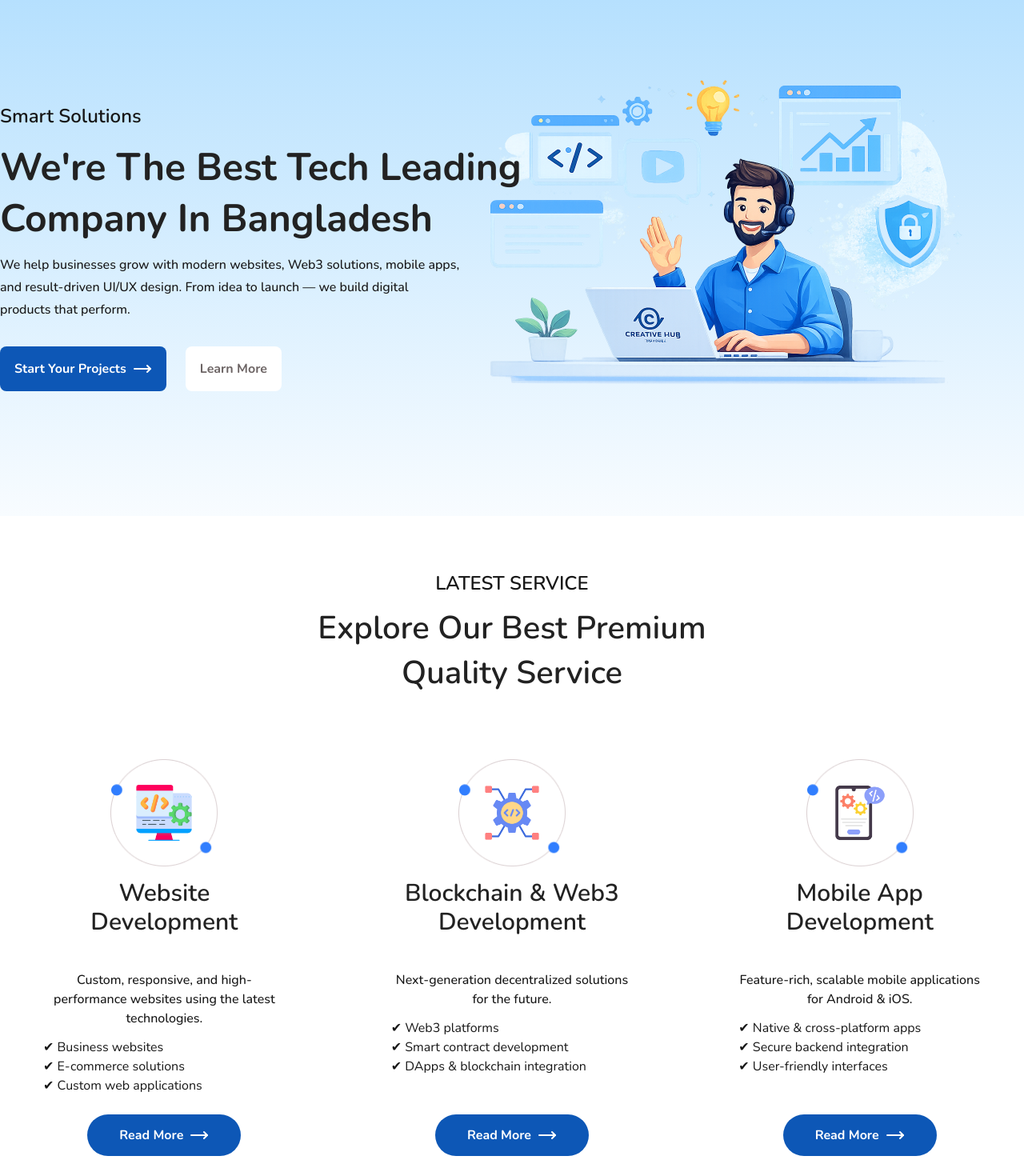
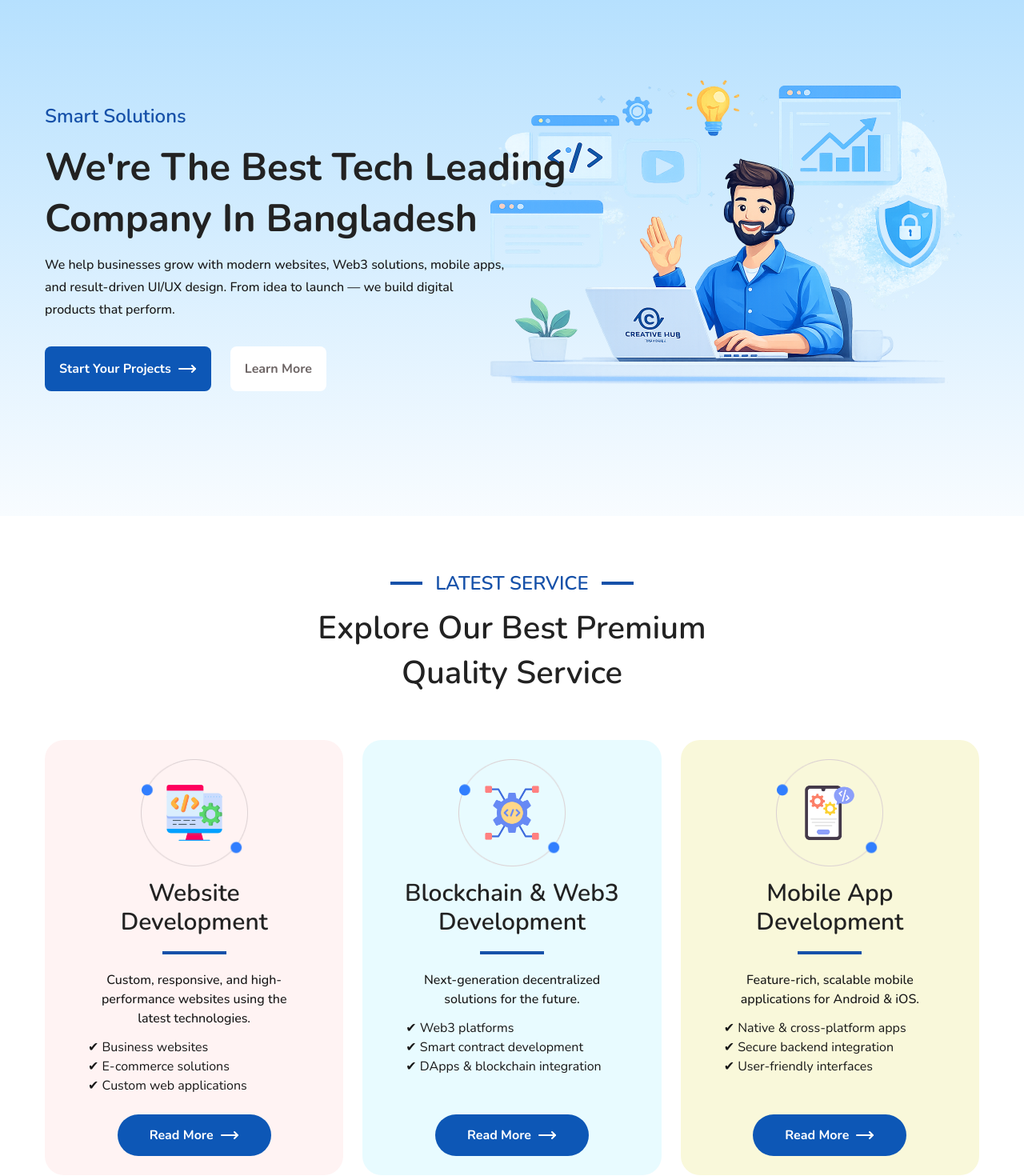
Before and after one commit to ariful97768/Creative-Hub-Portfolio, a Next.js app: page / in a window 1280 px wide. Shown: the part 120-1590 px from the top of the page at 80% size. Built offline with nearby package versions, Linux system fonts and the light colour scheme.

Commit message:
Updated max width, padding and color scheme

```diff
--- a/src/components/header.tsx
+++ b/src/components/header.tsx
@@ -7,7 +7,7 @@ import Button from "./ui/button";
 export default function Header() {
   return (
     <nav className="sticky top-0 z-50 w-full bg-white">
-      <div className="max-w-7xl mx-auto flex py-3 items-center justify-between px-10">
+      <div className="max-w-360 mx-auto flex py-3 items-center justify-between px-10">
         {/* Logo */}
         <div>
           <Link href={"/"}>
@@ -18,32 +18,32 @@ export default function Header() {
         <div>
           <ul className="flex items-center gap-8 text-xl font-semibold">
             <li>
-              <Link className="hover:text-blue-light" href="/">
+              <Link className="hover:text-primary" href="/">
                 Home
               </Link>
             </li>
             <li>
-              <Link className="hover:text-blue-light" href="/#about">
+              <Link className="hover:text-primary" href="/#about">
                 About
               </Link>
             </li>
             <li>
-              <Link className="hover:text-blue-light" href="/#services">
+              <Link className="hover:text-primary" href="/#services">
                 Services
               </Link>
             </li>
             <li>
-              <Link className="hover:text-blue-light" href="/#projects">
+              <Link className="hover:text-primary" href="/#projects">
                 Client Projects
               </Link>
             </li>
             <li>
-              <Link className="hover:text-blue-light" href="/#team">
+              <Link className="hover:text-primary" href="/#team">
                 Our Team
               </Link>
             </li>
             <li>
-              <Link className="hover:text-blue-light" href="/#contact">
+              <Link className="hover:text-primary" href="/#contact">
                 Contact Us
               </Link>
             </li>
--- a/src/components/hero.tsx
+++ b/src/components/hero.tsx
@@ -6,10 +6,10 @@ import Link from "next/link";
 export default function Hero() {
   return (
     <section className="flex items-center bg-linear-to-b from-bgGradient to-[#C3E5FE57]/34 w-full">
-      <div className="relative w-full py-20 max-w-7xl mx-auto flex justify-end">
-        <div className="absolute top-1/2 -translate-y-1/2 space-y-8 w-2/3 left-0">
+      <div className="relative w-full py-20 max-w-360 mx-auto flex justify-end">
+        <div className="absolute top-1/2 -translate-y-1/2 px-14 space-y-8 w-2/3 left-0">
           <div>
-            <h3 className="text-2xl font-semibold text-blue-light">
+            <h3 className="text-2xl font-semibold text-primary">
               Smart Solutions
             </h3>
             <h1 className="text-5xl pt-4 pb-3 leading-16 font-bold text-dark">
--- a/src/components/service-card.tsx
+++ b/src/components/service-card.tsx
@@ -18,7 +18,8 @@ export default function ServiceCard({
 }) {
   return (
     <div
-      className={`px-3.5 max-w-106 py-6 text-center rounded-3xl bg-[${bgColor}] flex flex-col items-center justify-center`}
+      style={{ backgroundColor: bgColor }}
+      className={`px-3.5 max-w-106 py-6 text-center rounded-3xl flex flex-col items-center justify-center`}
     >
       <div className="flex flex-col items-center justify-center gap-4 max-w-72 mx-auto">
         <div
@@ -33,7 +34,7 @@ export default function ServiceCard({
           {title}
         </h3>
       </div>
-      <span className={`mt-4.5 mb-5 px-10 py-0.5 bg-blue-light `}></span>
+      <span className={`mt-4.5 mb-5 px-10 py-0.5 bg-primary`}></span>
       <div className="space-y-3 grow px-10">
         <p className="font-medium">{text}</p>
         <ul className="text-start">
--- a/src/components/services.tsx
+++ b/src/components/services.tsx
@@ -8,7 +8,7 @@ import icon5 from "@/assets/icon-5.png";
 import icon6 from "@/assets/icon-6.png";
 export default function Services() {
   return (
-    <section className="pb-20 pt-17">
+    <section className="pb-20 px-14 pt-17">
       <SectionTitle
         align="center"
         heading="Explore Our Best Premium Quality Service"
--- a/src/components/ui/button.tsx
+++ b/src/components/ui/button.tsx
@@ -5,15 +5,23 @@ export default function Button({
   variant,
 }: {
   children: Readonly<ReactNode>;
-  variant: "primary" | "secondary"|"rounded";
+  variant: "primary" | "secondary" | "rounded" | "action";
 }) {
   const classNames = {
     primary:
       "flex items-center gap-2 px-4.5 py-4 rounded-lg font-bold bg-accent text-white",
     secondary:
       "flex items-center gap-2 px-4.5 py-4 rounded-lg font-bold bg-white text-[#6D6565]",
-   rounded:
+    rounded:
       "flex items-center gap-2 px-10 py-3.5 rounded-full font-bold bg-accent text-white",
+    action:
+      "flex items-center gap-2 px-9 py-3 rounded-full text-lg font-semibold bg-[#03255A] text-white",
   };
-  return <button className={`${classNames[variant]} group hover:cursor-pointer active:scale-97 transition duration-300`}>{children}</button>;
+  return (
+    <button
+      className={`${classNames[variant]}  group hover:cursor-pointer active:scale-97 transition duration-300`}
+    >
+      {children}
+    </button>
+  );
 }
--- a/src/components/ui/section-title.tsx
+++ b/src/components/ui/section-title.tsx
@@ -9,26 +9,26 @@ export default function SectionTitle({
 }) {
   return (
     <div
-      className={`${align === "left" ? "" : "text-center mx-auto"} space-y-3 max-w-max`}
+      className={`${align === "left" ? "" : "text-center mx-auto"} space-y-3 max-w-121.5`}
     >
       {/* Subheading */}
       <h4
-        className={`uppercase text-blue-light text-2xl font-semibold flex items-center gap-4 ${align === "left" ? "" : " justify-center"}`}
+        className={`uppercase text-primary text-2xl font-semibold flex items-center gap-4 ${align === "left" ? "" : " justify-center"}`}
       >
         {/* Left Side Bar */}
         <span
-          className={`px-5 py-0.5 bg-blue-light ${align === "left" ? "hidden" : ""}`}
+          className={`px-5 py-0.5 bg-primary ${align === "left" ? "hidden" : ""}`}
         ></span>
         {subheading}
         {/* Right Side Bar */}
         <span
-          className={`px-5 py-0.5 bg-blue-light ${align === "left" ? "" : ""}`}
+          className={`px-5 py-0.5 bg-primary ${align === "left" ? "" : ""}`}
         ></span>
       </h4>
       {/* Heading */}
-      <h3 className="text-[40px] leading-14 text-dark font-semibold w-xl">
+      <h2 className="text-[40px] leading-14 text-dark font-semibold">
         {heading}
-      </h3>
+      </h2>
     </div>
   );
 }
```
